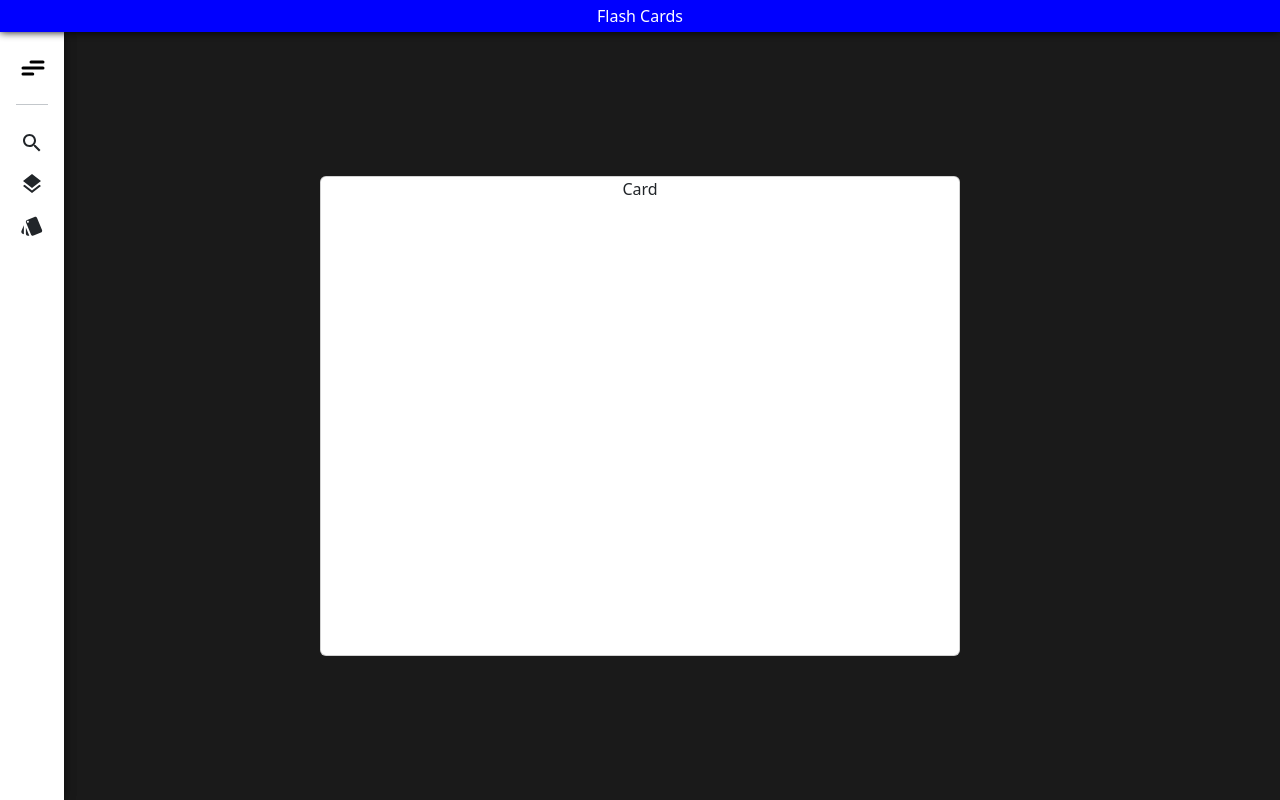
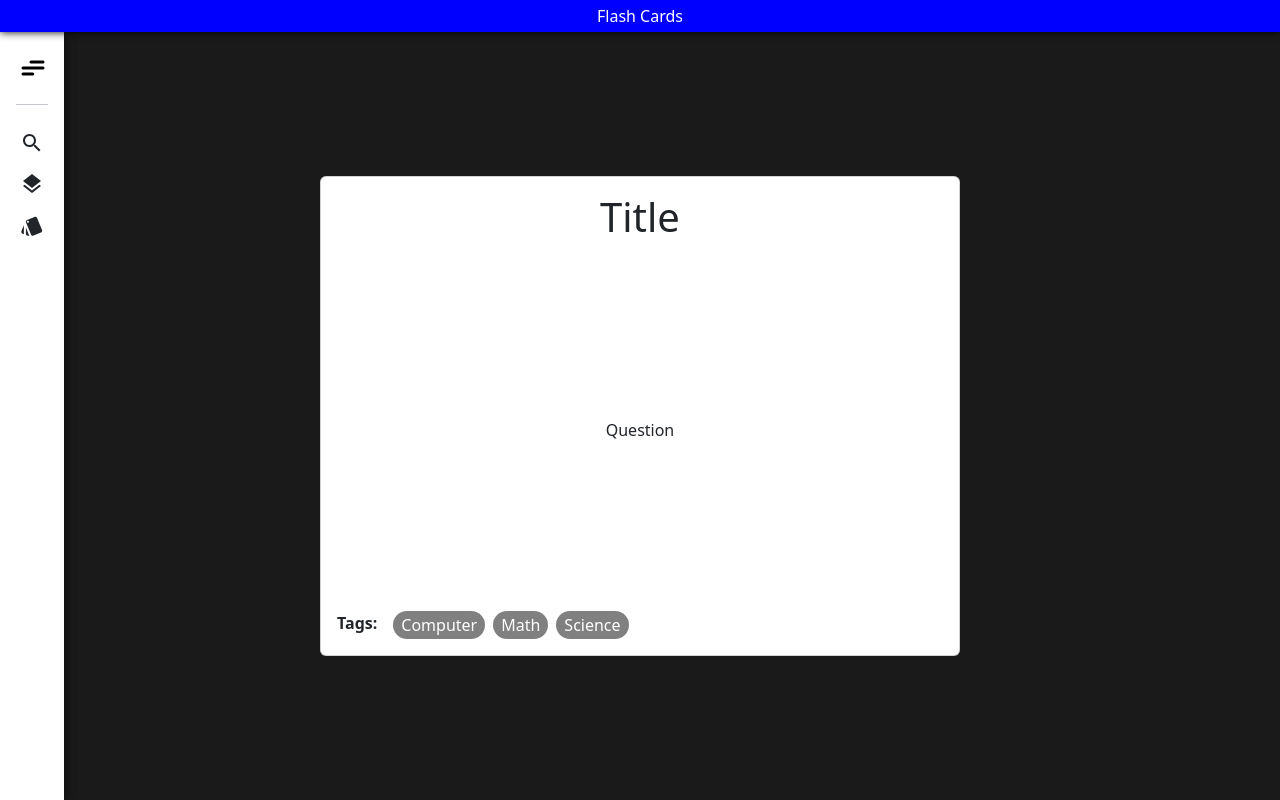
Before and after one commit to Andrew-Neely-82/flash-card-app, a React (Vite) app: page / in a window 1280 px wide. Built offline with nearby package versions, Linux system fonts and the light colour scheme.

Commit message:
added card template

```diff
--- a/src/App.jsx
+++ b/src/App.jsx
@@ -8,7 +8,6 @@ function App() {
       <Title />
       <main>
         <Menu />
-        {/* <Topics /> */}
         <div className="card-container">
           <Card />
         </div>
--- a/src/App.scss
+++ b/src/App.scss
@@ -16,14 +16,16 @@ body {
 
 .title {
   position: relative;
-  display: flex;
-  justify-content: center;
-  align-items: center;
+  display: grid;
   height: 2rem;
   background: blue;
   color: white;
   filter: drop-shadow(0 0 4px #000000);
   z-index: 100000;
+
+  span {
+    place-self: center;
+  }
 }
 
 main {
@@ -155,9 +157,36 @@ main {
 
   .card {
     display: flex;
-    align-items: center;
+    justify-content: space-between;
     width: 60dvw;
     height: 60dvh;
+    padding: 1rem;
+
+    .title-container,
+    .q-a-container {
+      display: flex;
+      justify-content: center;
+    }
+
+    .tags-container {
+      display: flex;
+      justify-content: flex-start;
+      align-content: center;
+      width: 100%;
+
+      .tags-title {
+        font-weight: bold;
+        margin-right: 1rem;
+      }
+
+      .tag {
+        background: gray;
+        padding: 0.125rem 0.5rem;
+        border-radius: 10rem;
+        color: white;
+        margin-right: 0.5rem;
+      }
+    }
   }
 }
 
--- a/src/components/card/Card.jsx
+++ b/src/components/card/Card.jsx
@@ -1,7 +1,20 @@
 const Card = () => {
   return (
     <>
-      <div className="card">Card</div>
+      <div className="card">
+        <div className="title-container">
+          <h1>Title</h1>
+        </div>
+        <div className="q-a-container">
+          <span>Question</span>
+        </div>
+        <div className="tags-container">
+          <span className="tags-title">Tags:</span>
+          <span className="tag">Computer</span>
+          <span className="tag">Math</span>
+          <span className="tag">Science</span>
+        </div>
+      </div>
     </>
   );
 };
--- a/src/components/title/Title.jsx
+++ b/src/components/title/Title.jsx
@@ -1,7 +1,9 @@
 const Title = () => {
   return (
     <>
-      <div className="title">Flash Cards</div>
+      <div className="title">
+        <span>Flash Cards</span>
+      </div>
     </>
   );
 };
```
